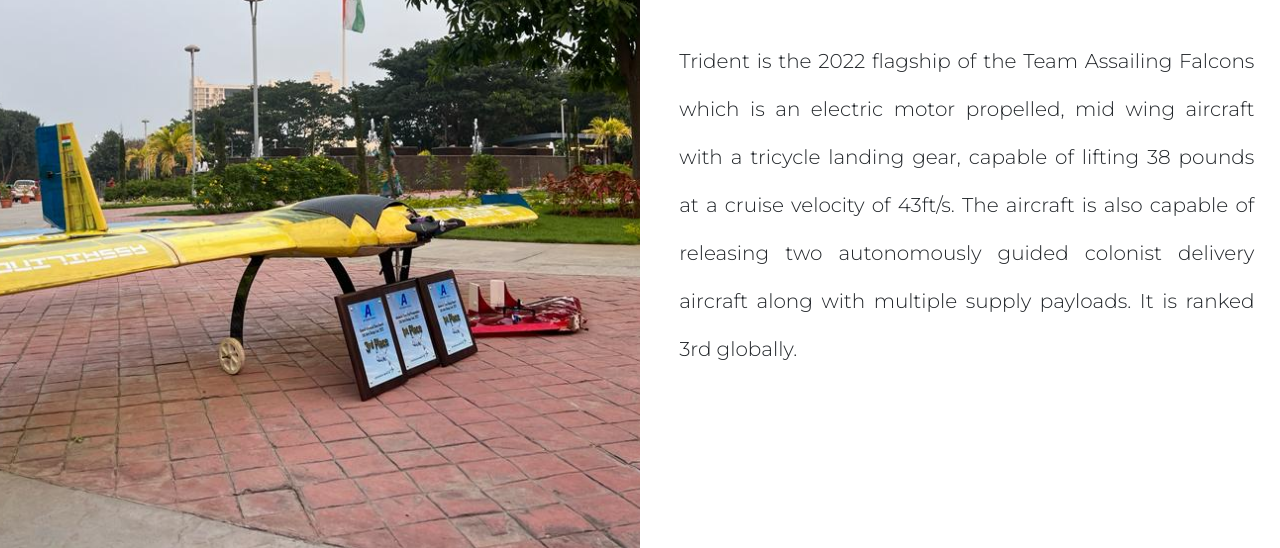
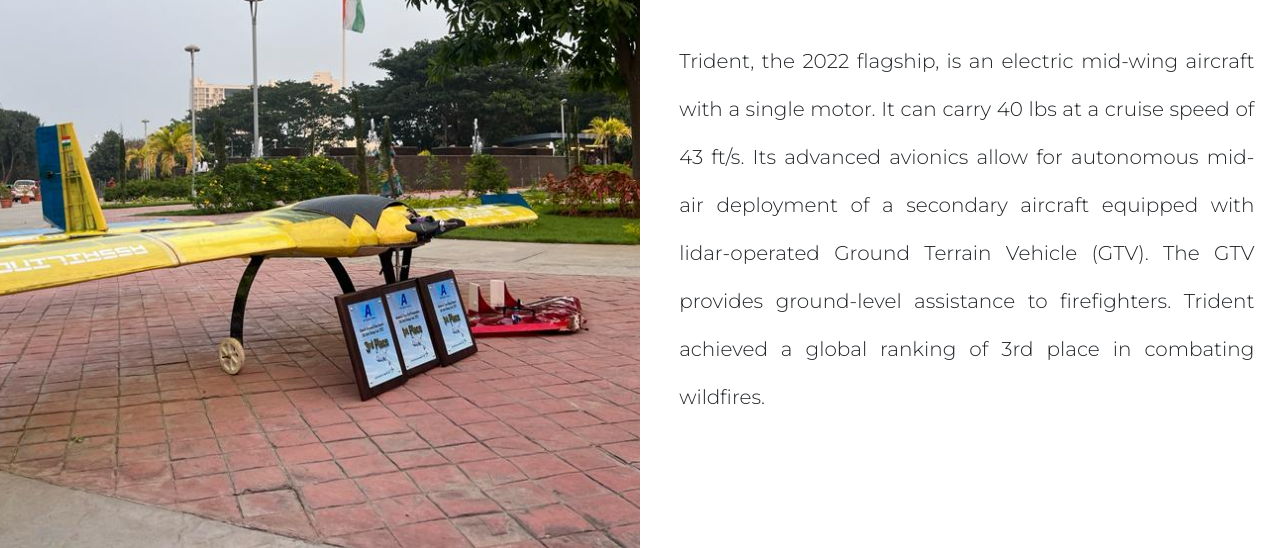
Before and after one commit to C0derHarry/falcons_webiste, a plain HTML site: page flagships.html in a window 1280 px wide. Shown: the part 268-816 px from the top of the page. Drawn offline with nearby package versions, Linux system fonts and the light colour scheme; grey boxes are pictures that could not be loaded.

Commit message:
Update flagships.html

```diff
--- a/flagships.html
+++ b/flagships.html
@@ -133,12 +133,7 @@
         <div class="col order-content content nopadding">
           <div class="row flagship-heading">TRIDENT</div>
           <div class="row flagship-content flagship-content-right">
-            Trident is the 2022 flagship of the Team Assailing Falcons which is
-            an electric motor propelled, mid wing aircraft with a tricycle
-            landing gear, capable of lifting 38 pounds at a cruise velocity of
-            43ft/s. The aircraft is also capable of releasing two autonomously
-            guided colonist delivery aircraft along with multiple supply
-            payloads. It is ranked 3rd globally.
+            Trident, the 2022 flagship, is an electric mid-wing aircraft with a single motor. It can carry 40 lbs at a cruise speed of 43 ft/s. Its advanced avionics allow for autonomous mid-air deployment of a secondary aircraft equipped with lidar-operated Ground Terrain Vehicle (GTV). The GTV provides ground-level assistance to firefighters. Trident achieved a global ranking of 3rd place in combating wildfires.
           </div>
         </div>
       </div>
```
